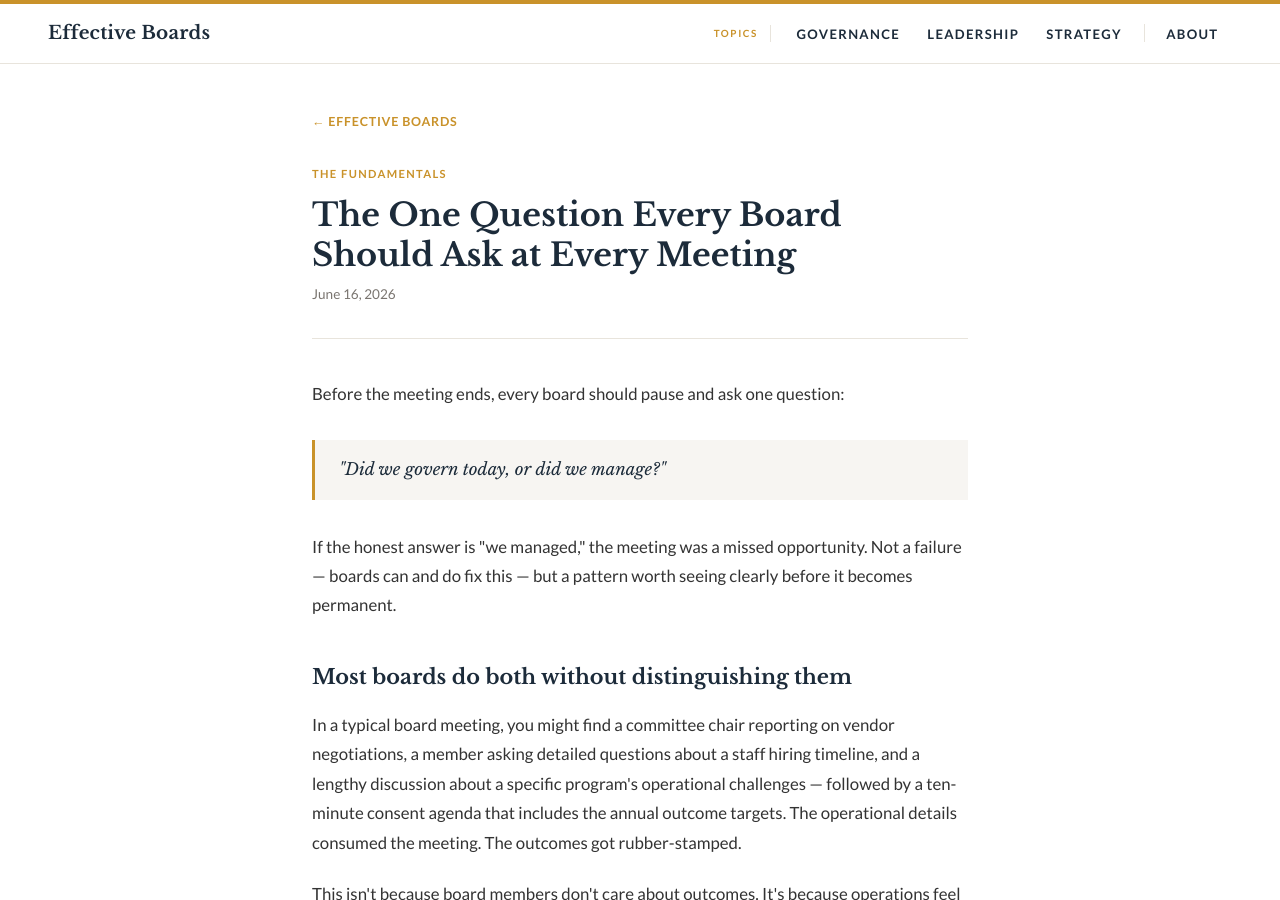
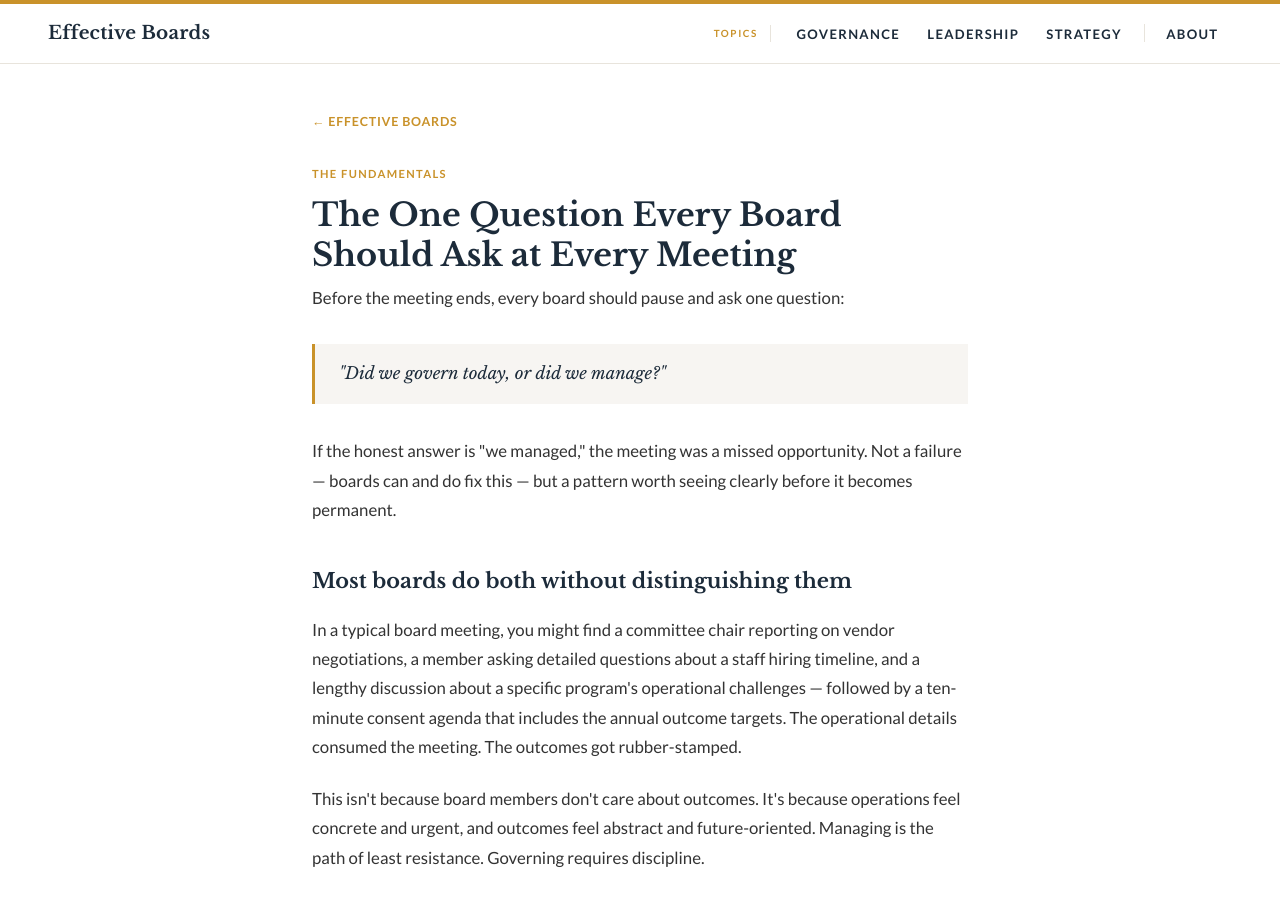
Before and after one commit to ajcrabill/effective-boards-com, a Jekyll site: the page built from posts/one-question-every-meeting.html, in a window 1280 px wide and 900 px high. Built offline with Jekyll 4.4.1, drawn with Linux system fonts in a browser that asks for light colours.

Commit message:
Remove date fields from all posts (evergreen content)

```diff
--- a/posts/accountability-measurement.html
+++ b/posts/accountability-measurement.html
@@ -2,7 +2,6 @@
 layout: post
 title: "Accountability Isn't Punishment — It's Measurement"
 label: "Governance"
-date: "May 19, 2026"
 date_iso: "2026-05-19"
 ---
 
--- a/posts/board-ceo-boundary.html
+++ b/posts/board-ceo-boundary.html
@@ -2,7 +2,6 @@
 layout: post
 title: "The Board–CEO Boundary: Why Blurring It Weakens Both"
 label: "Leadership"
-date: "May 26, 2026"
 date_iso: "2026-05-26"
 ---
 
--- a/posts/governance-process-traceable.html
+++ b/posts/governance-process-traceable.html
@@ -2,7 +2,6 @@
 layout: post
 title: "Every Governance Process Should Be Traceable to an Outcome"
 label: "Governance"
-date: "May 12, 2026"
 date_iso: "2026-05-12"
 ---
 
--- a/posts/nonprofit-governance-advantage.html
+++ b/posts/nonprofit-governance-advantage.html
@@ -2,7 +2,6 @@
 layout: post
 title: "The Nonprofit Board That Governs Well Is a Competitive Advantage"
 label: "Nonprofit"
-date: "June 9, 2026"
 date_iso: "2026-06-09"
 ---
 
--- a/posts/one-question-every-meeting.html
+++ b/posts/one-question-every-meeting.html
@@ -2,7 +2,6 @@
 layout: post
 title: "The One Question Every Board Should Ask at Every Meeting"
 label: "The Fundamentals"
-date: "June 16, 2026"
 date_iso: "2026-06-16"
 ---
 
--- a/posts/strategic-plan-vs-governing.html
+++ b/posts/strategic-plan-vs-governing.html
@@ -2,7 +2,6 @@
 layout: post
 title: "Why "Strategic Plan" Isn't the Same as "Governing Well""
 label: "Strategy"
-date: "June 2, 2026"
 date_iso: "2026-06-02"
 ---
 
```
